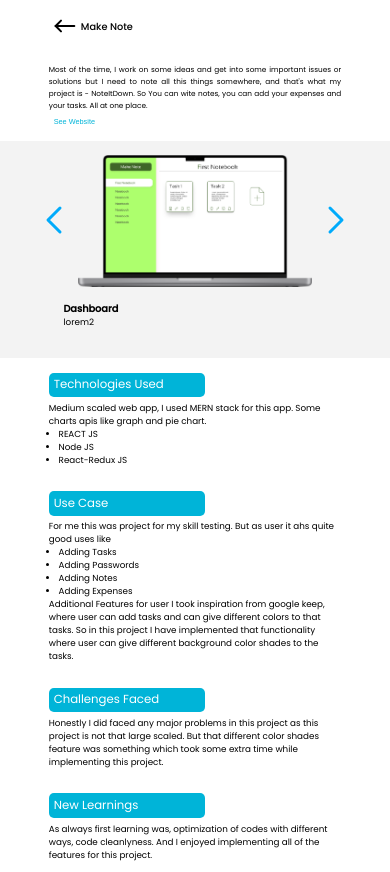
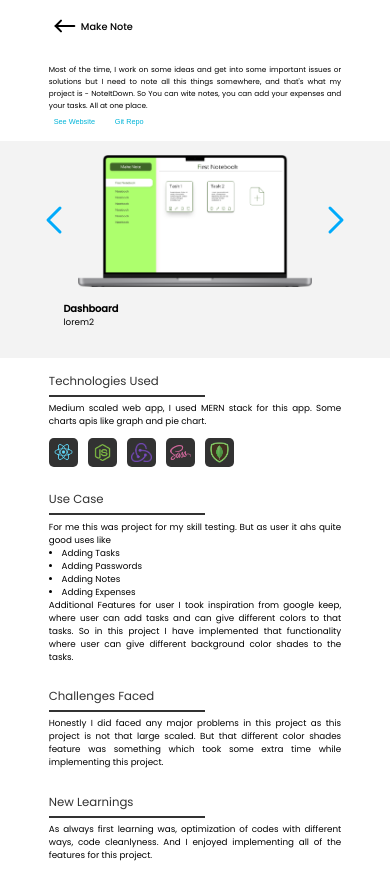
Before and after one commit to Kshirsagar-Govind/the-portfolio, a React (Create React App) app: page /project-make-note in a window 390 px wide. Built offline with nearby package versions, Linux system fonts and the light colour scheme.

Commit message:
new updates in wirk pages

```diff
--- a/src/Components/CSS/case-study-page.css
+++ b/src/Components/CSS/case-study-page.css
@@ -83,22 +83,43 @@
   font-size: 1.8rem;
 }
 .case-stidy-detail > .c-info > p > ul {
-  padding-left: 2rem;
+  display: flex;
+  list-style: none;
+  margin-top: 10px;
+}
+.case-stidy-detail > .c-info > p > ul > li {
+  width: 60px;
+  height: 60px;
+  background-color: var(--secondary);
+  align-items: center;
+  display: flex;
+  justify-content: center;
+  border-radius: 10px;
+  margin-right: 20px;
+}
+.case-stidy-detail > .c-info > p > ul > li img {
+  width: 70%;
 }
 .c-header {
-  background-color: var(--primary);
   width: 32rem;
   height: 5rem;
-  display: flex;
-  align-items: center;
-  padding: 0 1rem;
+  /* padding: 0 1rem; */
   margin: 1rem 0;
   border-radius: 1rem;
+  display: flex;
+  flex-direction: column;
+  justify-content: start;
 }
 .c-header > h2 {
   font-size: 2.4rem;
-  color: var(--pure);
+  color: var(--secondary);
   font-weight: 400;
+  margin-bottom: 5px;
+}
+.c-header span {
+  height: 2px;
+  width: 100%;
+  background-color: var(--secondary);
 }
 .showcase-div > .ss-div > img {
   width: 50vw;
@@ -139,4 +160,21 @@
   .showcase-div .ss-details {
     padding: 3rem;
   }
+  .case-stidy-detail > .c-info > p {
+    text-align: justify;
+  }
+  .case-stidy-detail > .c-info > p > ul > li {
+    width: 6rem;
+    height: 6rem;
+    background-color: var(--secondary);
+    align-items: center;
+    display: flex;
+    flex-direction: column;
+    justify-content: center;
+    border-radius: 1rem;
+    margin-right: 2rem;
+  }
+  .case-stidy-detail > .c-info > p > ul > li img {
+    width: 70%;
+  }
 }
--- a/src/Components/WorkPages/ecom-page.jsx
+++ b/src/Components/WorkPages/ecom-page.jsx
@@ -2,10 +2,11 @@ import React, { useState, useEffect } from "react";
 import "../CSS/main-style.css";
 import "../CSS/comps-styles.css";
 import "../CSS/case-study-page.css";
-
-import MakeNoteSS from "../Assets/WorkSS/Dashboard.png";
-import AllNotes from "../Assets/WorkSS/All Notes.png";
-import Expense from "../Assets/WorkSS/Expenses.png";
+import ReactLogo from "../Assets/React_logo.png";
+import NodeLogo from "../Assets/node_js_logo.png";
+import ReduxLogo from "../Assets/Redux_logo.png";
+import CSSLogo from "../Assets/sass_logo.png";
+import MongoDB from "../Assets/MongoDB_logo.png";
 
 import Home from "../Assets/WorkSS/ecom_home.png";
 import Cart from "../Assets/WorkSS/ecom_cart.png";
@@ -91,18 +92,31 @@ function EcomPage() {
         <div className="case-stidy-detail">
           <div className="c-header">
             <h2>Technologies Used</h2>
+            <span className="c-hr" />
           </div>
           <div className="c-info">
             <p>
               Medium scaled web app, I used MERN stack for this app. Some charts
               apis like graph and pie chart.
               <ul>
-                <li>REACT for frontend</li>
+                <li>
+                  <img src={ReactLogo} alt="" />
+                </li>
 
-                <li>Node for backend.</li>
+                <li>
+                  <img src={NodeLogo} alt="" />{" "}
+                </li>
 
-                <li>React-Redux JS</li>
-                <li>SCSS</li>
+                <li>
+                  <img src={ReduxLogo} alt="" />{" "}
+                </li>
+                <li>
+                  <img src={CSSLogo} alt="" />{" "}
+                </li>
+
+                <li>
+                  <img src={MongoDB} alt="" />{" "}
+                </li>
               </ul>
             </p>
           </div>
@@ -111,6 +125,7 @@ function EcomPage() {
         <div className="case-stidy-detail">
           <div className="c-header">
             <h2>Use Case</h2>
+            <span className="c-hr" />
           </div>
           <div className="c-info">
             <p>
@@ -127,6 +142,7 @@ function EcomPage() {
         <div className="case-stidy-detail">
           <div className="c-header">
             <h2>Challenges Faced</h2>
+            <span className="c-hr" />
           </div>
           <div className="c-info">
             <p>-</p>
@@ -135,15 +151,16 @@ function EcomPage() {
         <div className="case-stidy-detail">
           <div className="c-header">
             <h2>New Learnings</h2>
+            <span className="c-hr" />
           </div>
           <div className="c-info">
             <p>
-              <ul>
+              <span>
                 <li>Updating and deleting deeply nested objects in mongodb.</li>
 
                 <li>Creating Popups with props.</li>
                 <li>And lots of miner changes I learnt in this project.</li>
-              </ul>
+              </span>
             </p>
           </div>
         </div>
--- a/src/Components/WorkPages/make-note-page.jsx
+++ b/src/Components/WorkPages/make-note-page.jsx
@@ -2,10 +2,12 @@ import React, { useState, useEffect } from "react";
 import "../CSS/main-style.css";
 import "../CSS/comps-styles.css";
 import "../CSS/case-study-page.css";
+import MongoDB from "../Assets/MongoDB_logo.png";
 
-import MakeNoteSS from "../Assets/WorkSS/Dashboard.png";
-import AllNotes from "../Assets/WorkSS/All Notes.png";
-import Expense from "../Assets/WorkSS/Expenses.png";
+import ReactLogo from "../Assets/React_logo.png";
+import NodeLogo from "../Assets/node_js_logo.png";
+import ReduxLogo from "../Assets/Redux_logo.png";
+import CSSLogo from "../Assets/sass_logo.png";
 import Note from "../Assets/WorkSS/note.png";
 import Note_dash from "../Assets/WorkSS/note_dash.png";
 
@@ -75,6 +77,15 @@ function MakeNotePage() {
           >
             See Website
           </button>
+
+          <button
+            style={{ marginLeft: "10px" }}
+            onClick={() => {
+              window.open("https://make-note.vercel.app/");
+            }}
+          >
+            Git Repo
+          </button>
         </div>
 
         <SSAlbum images={images} />
@@ -82,17 +93,30 @@ function MakeNotePage() {
         <div className="case-stidy-detail">
           <div className="c-header">
             <h2>Technologies Used</h2>
+            <span className="c-hr" />
           </div>
           <div className="c-info">
             <p>
               Medium scaled web app, I used MERN stack for this app. Some charts
               apis like graph and pie chart.
               <ul>
-                <li>REACT JS</li>
+                <li>
+                  <img src={ReactLogo} alt="" />
+                </li>
 
-                <li>Node JS</li>
+                <li>
+                  <img src={NodeLogo} alt="" />{" "}
+                </li>
 
-                <li>React-Redux JS</li>
+                <li>
+                  <img src={ReduxLogo} alt="" />{" "}
+                </li>
+                <li>
+                  <img src={CSSLogo} alt="" />{" "}
+                </li>
+                <li>
+                  <img src={MongoDB} alt="" />{" "}
+                </li>
               </ul>
             </p>
           </div>
@@ -101,17 +125,18 @@ function MakeNotePage() {
         <div className="case-stidy-detail">
           <div className="c-header">
             <h2>Use Case</h2>
+            <span className="c-hr" />
           </div>
           <div className="c-info">
             <p>
               For me this was project for my skill testing. But as user it ahs
               quite good uses like
-              <ul>
+              <span>
                 <li>Adding Tasks</li>
                 <li>Adding Passwords</li>
                 <li>Adding Notes</li>
                 <li>Adding Expenses</li>
-              </ul>
+              </span>
               Additional Features for user I took inspiration from google keep,
               where user can add tasks and can give different colors to that
               tasks. So in this project I have implemented that functionality
@@ -123,6 +148,7 @@ function MakeNotePage() {
         <div className="case-stidy-detail">
           <div className="c-header">
             <h2>Challenges Faced</h2>
+            <span className="c-hr" />
           </div>
           <div className="c-info">
             <p>
@@ -136,6 +162,7 @@ function MakeNotePage() {
         <div className="case-stidy-detail">
           <div className="c-header">
             <h2>New Learnings</h2>
+            <span className="c-hr" />
           </div>
           <div className="c-info">
             <p>
--- a/src/Components/WorkPages/note-it-down-page.jsx
+++ b/src/Components/WorkPages/note-it-down-page.jsx
@@ -2,6 +2,11 @@ import React, { useState, useEffect } from "react";
 import "../CSS/main-style.css";
 import "../CSS/comps-styles.css";
 import "../CSS/case-study-page.css";
+
+import ReactLogo from "../Assets/React_logo.png";
+import NodeLogo from "../Assets/node_js_logo.png";
+import ReduxLogo from "../Assets/Redux_logo.png";
+import MongoDB from "../Assets/MongoDB_logo.png";
 
 import MakeNoteSS from "../Assets/WorkSS/Dashboard.png";
 import AllNotes from "../Assets/WorkSS/All Notes.png";
@@ -97,17 +102,27 @@ function NoteItDownPage() {
         <div className="case-stidy-detail">
           <div className="c-header">
             <h2>Technologies Used</h2>
+            <span className="c-hr" />
           </div>
           <div className="c-info">
             <p>
               Medium scaled web app, I used MERN stack for this app. Some charts
               apis like graph and pie chart.
               <ul>
-                <li>REACT JS</li>
+                <li>
+                  <img src={ReactLogo} alt="" />
+                </li>
 
-                <li>Node JS</li>
+                <li>
+                  <img src={NodeLogo} alt="" />{" "}
+                </li>
 
-                <li>React-Redux JS</li>
+                <li>
+                  <img src={ReduxLogo} alt="" />{" "}
+                </li>
+                <li>
+                  <img src={MongoDB} alt="" />{" "}
+                </li>
               </ul>
             </p>
           </div>
@@ -116,6 +131,7 @@ function NoteItDownPage() {
         <div className="case-stidy-detail">
           <div className="c-header">
             <h2>Use Case</h2>
+            <span className="c-hr" />
           </div>
           <div className="c-info">
             <p>
@@ -131,6 +147,7 @@ function NoteItDownPage() {
         <div className="case-stidy-detail">
           <div className="c-header">
             <h2>Challenges Faced</h2>
+            <span className="c-hr" />
           </div>
           <div className="c-info">
             <p>
@@ -142,6 +159,7 @@ function NoteItDownPage() {
         <div className="case-stidy-detail">
           <div className="c-header">
             <h2>New Learnings</h2>
+            <span className="c-hr" />
           </div>
           <div className="c-info">
             <p>
```
Also changed, not shown: src/Components/Assets/MongoDB_logo.png, src/Components/Assets/sass_logo.png (added).
